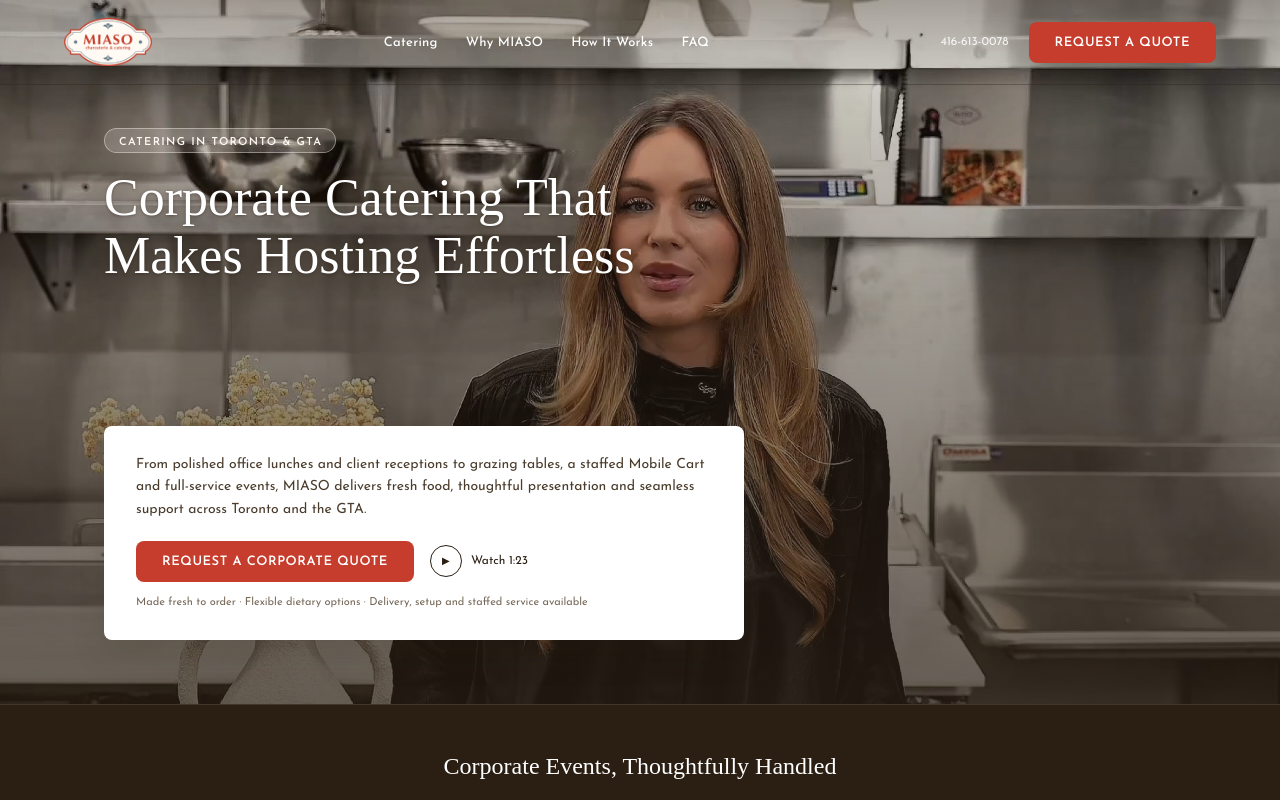
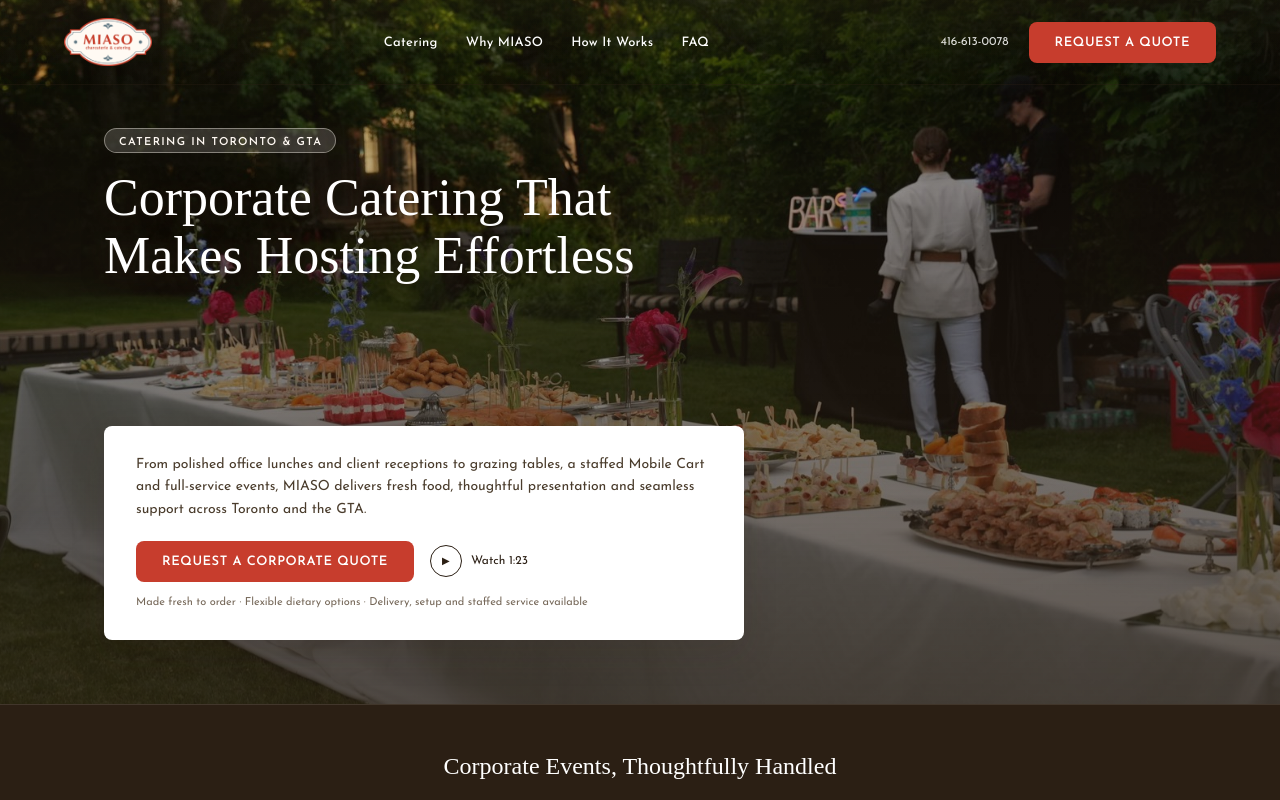
Before and after one commit to miaso-ca/corporate-landing, a React (Vite) app: page / in a window 1280 px wide. Shown: the top 800 px of the page. Built offline with nearby package versions, Linux system fonts and the light colour scheme; a web font is replaced by a local one.

Commit message:
Revert "Use a frame from the intro video as the Hero background photo"
This reverts commit ef9fb5b5af6a3d1dfc19880b2694764be4181ae7.

```diff
--- a/src/components/Hero.jsx
+++ b/src/components/Hero.jsx
@@ -1,5 +1,5 @@
 import './Hero.css'
-import heroPhoto from '../assets/photos/hero-video-frame.jpg'
+import heroPhoto from '../assets/photos/hero-table.jpg'
 import useReveal from '../hooks/useReveal.js'
 
 // Real video landed 2026-09-28 (valentina-intro.mp4) — button restored.
@@ -19,7 +19,7 @@
         <div className="hero__photo">
           <img
             src={heroPhoto}
-            alt="Valentina from MIASO in the kitchen, from the intro video"
+            alt="MIASO catering spread, styled table"
             className="hero__photo-img"
           />
           <div className="hero__gradient" />
```
Also changed, not shown: src/assets/photos/hero-video-frame.jpg (deleted).
